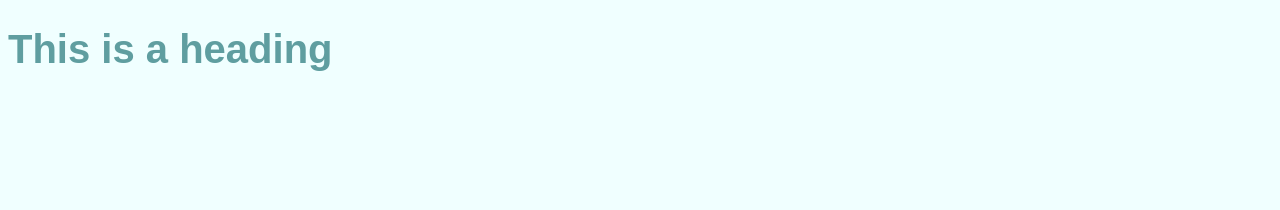
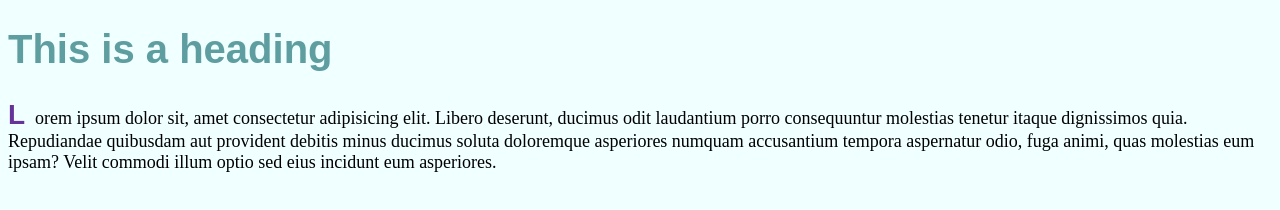
Before and after one commit to A-Gemy/test-repo, a plain HTML site: page index.html in a window 1280 px wide. Drawn offline with Linux system fonts and the light colour scheme.

Commit message:
make changes to the master

```diff
--- a/index.html
+++ b/index.html
@@ -9,6 +9,14 @@
   </head>
   <body>
     <h1>This is a heading</h1>
+    <p>
+      Lorem ipsum dolor sit, amet consectetur adipisicing elit. Libero deserunt,
+      ducimus odit laudantium porro consequuntur molestias tenetur itaque
+      dignissimos quia. Repudiandae quibusdam aut provident debitis minus
+      ducimus soluta doloremque asperiores numquam accusantium tempora
+      aspernatur odio, fuga animi, quas molestias eum ipsam? Velit commodi illum
+      optio sed eius incidunt eum asperiores.
+    </p>
     <script src="app.js"></script>
   </body>
 </html>
--- a/style.css
+++ b/style.css
@@ -8,3 +8,13 @@ h1 {
   font-size: 2.5rem;
   color: cadetblue;
 }
+p {
+  font-size: 18px;
+}
+p::first-letter {
+  font-size: 28px;
+  font-weight: bold;
+  font-family: Arial, Helvetica, sans-serif;
+  padding-right: 10px;
+  color: rebeccapurple;
+}
```
